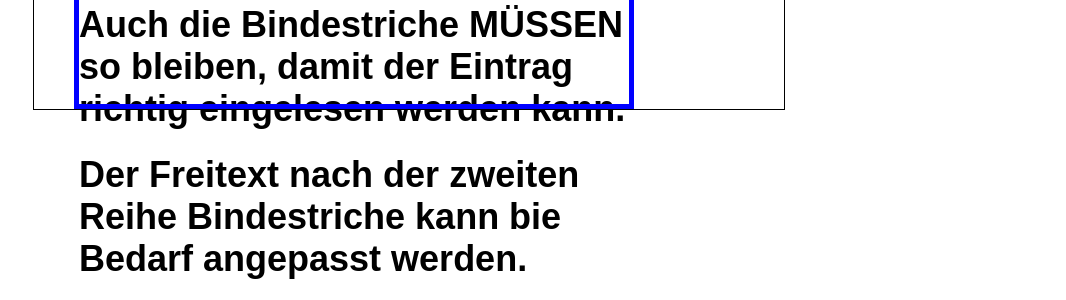
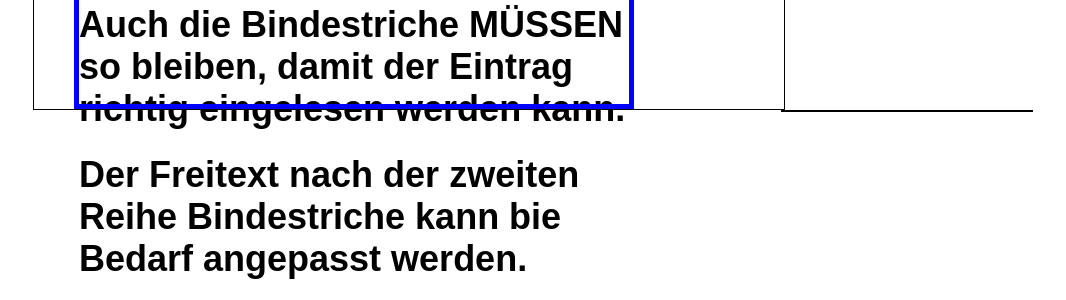
Before and after one commit to Storagegirl/storagegirl.github.io, a Jekyll site: the page built from index.html, in a window 1280 px wide. Shown: the part 1800-2100 px from the top of the page, without its empty margins (107-1173 px from the left). Built offline with Jekyll 4.4.1, drawn with Linux system fonts in a browser that asks for light colours.

Commit message:
Update index.html

```diff
--- a/index.html
+++ b/index.html
@@ -29,4 +29,8 @@
 
 	</ul>
 	</div>
+
+	<div id="container3" style="float:right; width:250px; border:1px solid black">
+
+	</div>
 </div>
```
